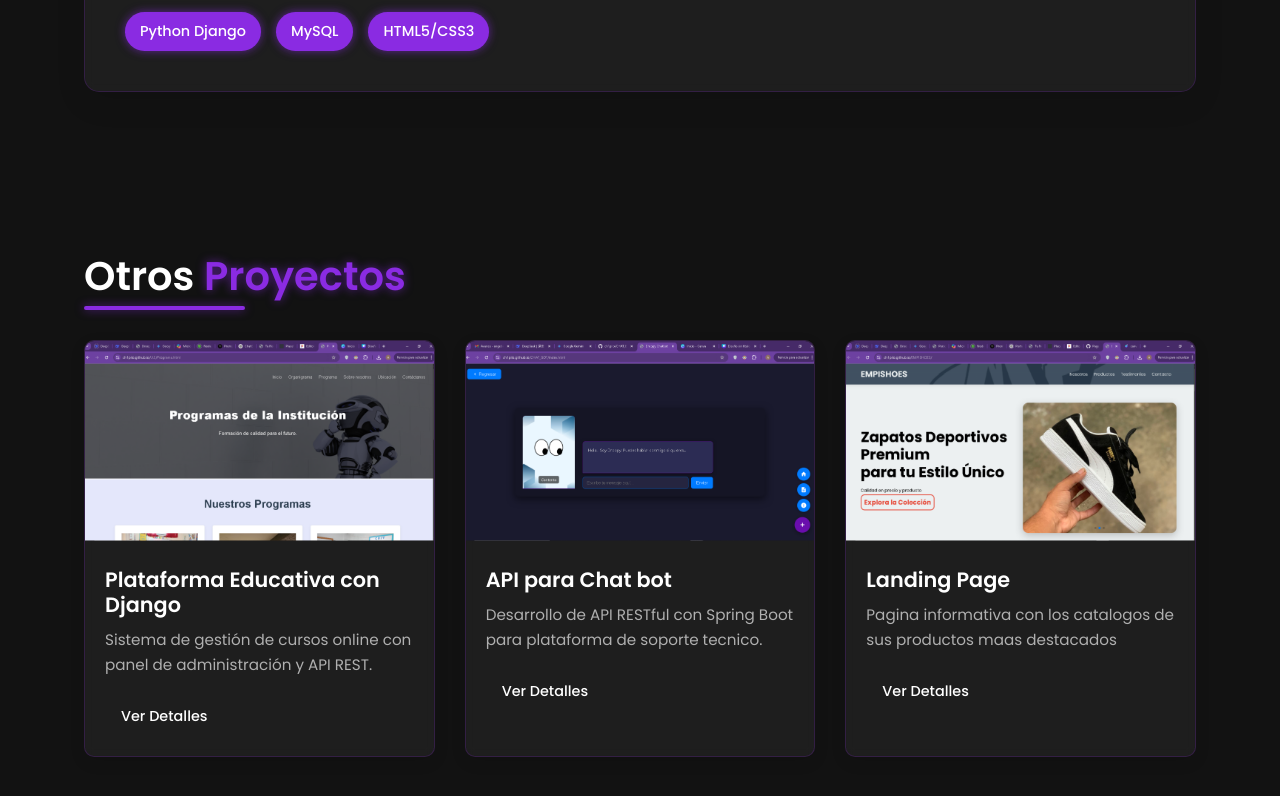
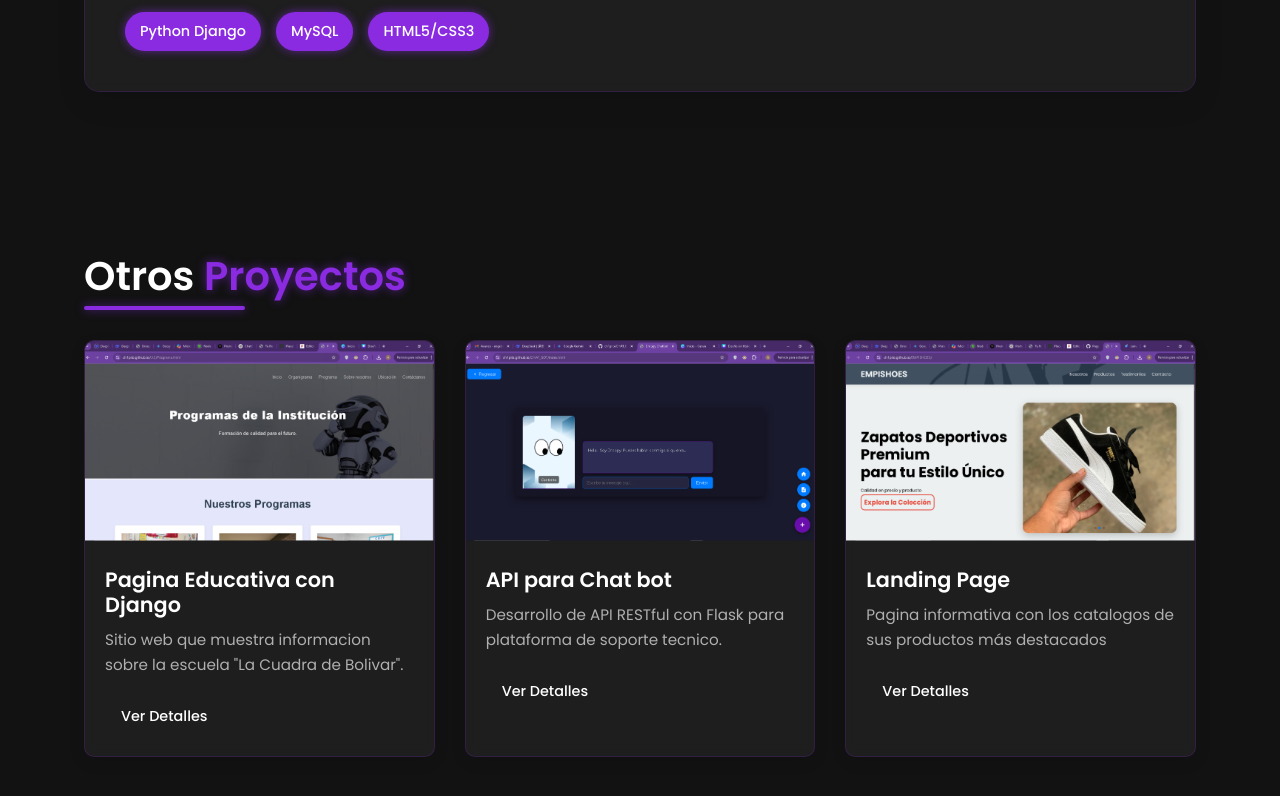
Before and after one commit to ch1pilo/MI_PAGINA, a plain HTML site: page index.html in a window 1280 px wide. Shown: the part 3376-4172 px from the top of the page. Drawn offline with Linux system fonts and the light colour scheme.

Commit message:
Update index.html

```diff
--- a/index.html
+++ b/index.html
@@ -124,7 +124,7 @@
 
                 <div class="case-section">
                     <h4>Mi Solución Creativa</h4>
-                    <p>Desarrollé un sistema web con Java Spring Boot en el backend y React en el frontend. Implementé un módulo de aprobación de créditos con reglas de negocio personalizadas y un dashboard analítico con Django para la generación de reportes.</p>
+                    <p>Desarrollé un sistema web con Django en el backend y html, css y js en el frontend. Implementé un módulo de aprobación de créditos con reglas de negocio personalizadas y un dashboard analítico con Django para la generación de reportes.</p>
                 </div>
 
                 <div class="case-section">
@@ -163,8 +163,8 @@
                 <div class="project-card">
                     <img src="img/7.png" alt="Proyecto Blog">
                     <div class="project-info">
-                        <h3>Plataforma Educativa con Django</h3>
-                        <p>Sistema de gestión de cursos online con panel de administración y API REST.</p>
+                        <h3>Pagina Educativa con Django</h3>
+                        <p>Sitio web que muestra informacion sobre la escuela "La Cuadra de Bolivar".</p>
                         <a href="#" class="btn small">Ver Detalles</a>
                     </div>
                 </div>
@@ -172,7 +172,7 @@
                     <img src="img/2.png" alt="Landing Page">
                     <div class="project-info">
                         <h3>API para Chat bot</h3>
-                        <p>Desarrollo de API RESTful con Spring Boot para plataforma de soporte tecnico.</p>
+                        <p>Desarrollo de API RESTful con Flask para plataforma de soporte tecnico.</p>
                         <a href="#" class="btn small">Ver Detalles</a>
                     </div>
                 </div>
@@ -180,7 +180,7 @@
                     <img src="img/6.png" alt="App Móvil">
                     <div class="project-info">
                         <h3>Landing Page</h3>
-                        <p>Pagina informativa con los catalogos de sus productos maas destacados</p>
+                        <p>Pagina informativa con los catalogos de sus productos más destacados</p>
                         <a href="#" class="btn small">Ver Detalles</a>
                     </div>
                 </div>
```
